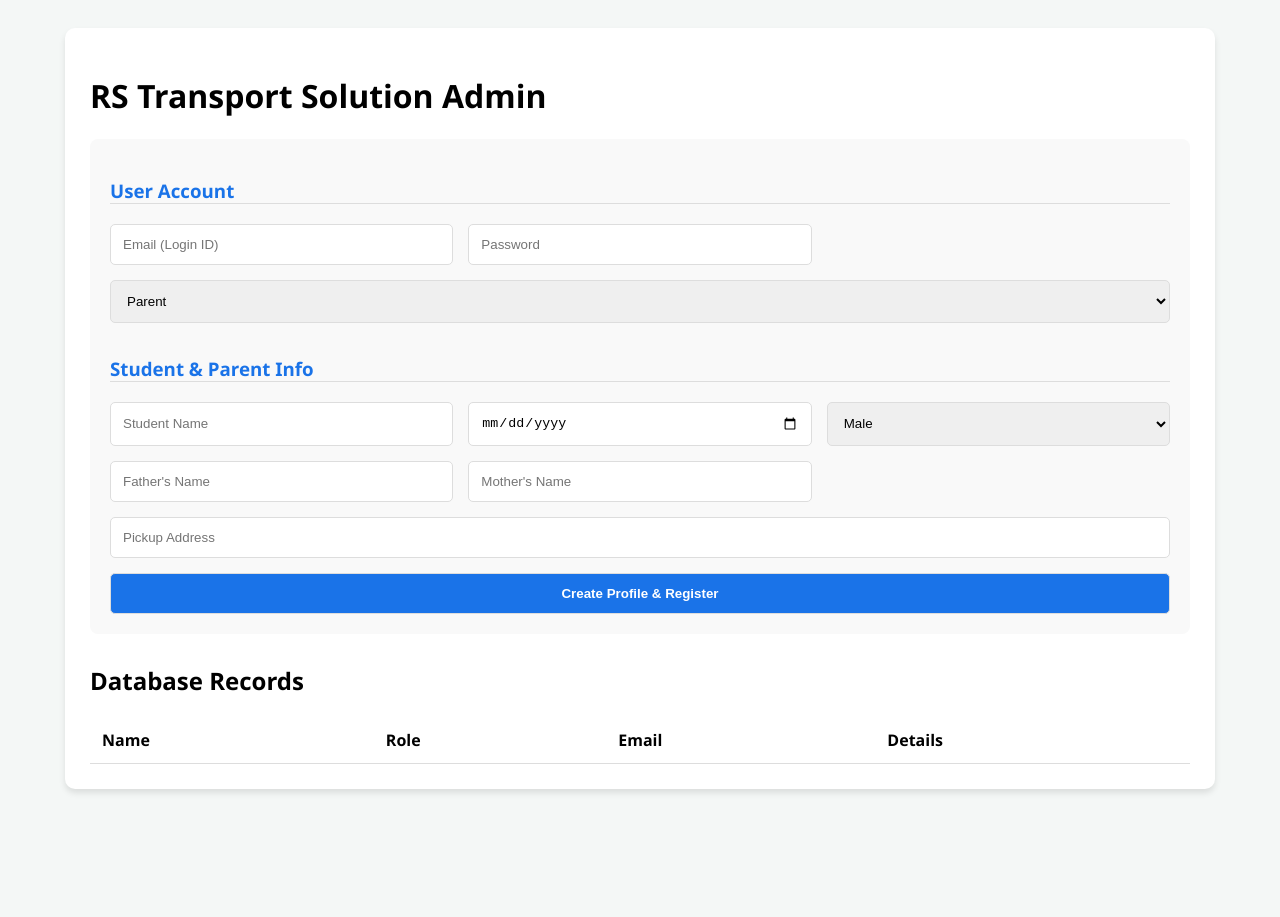
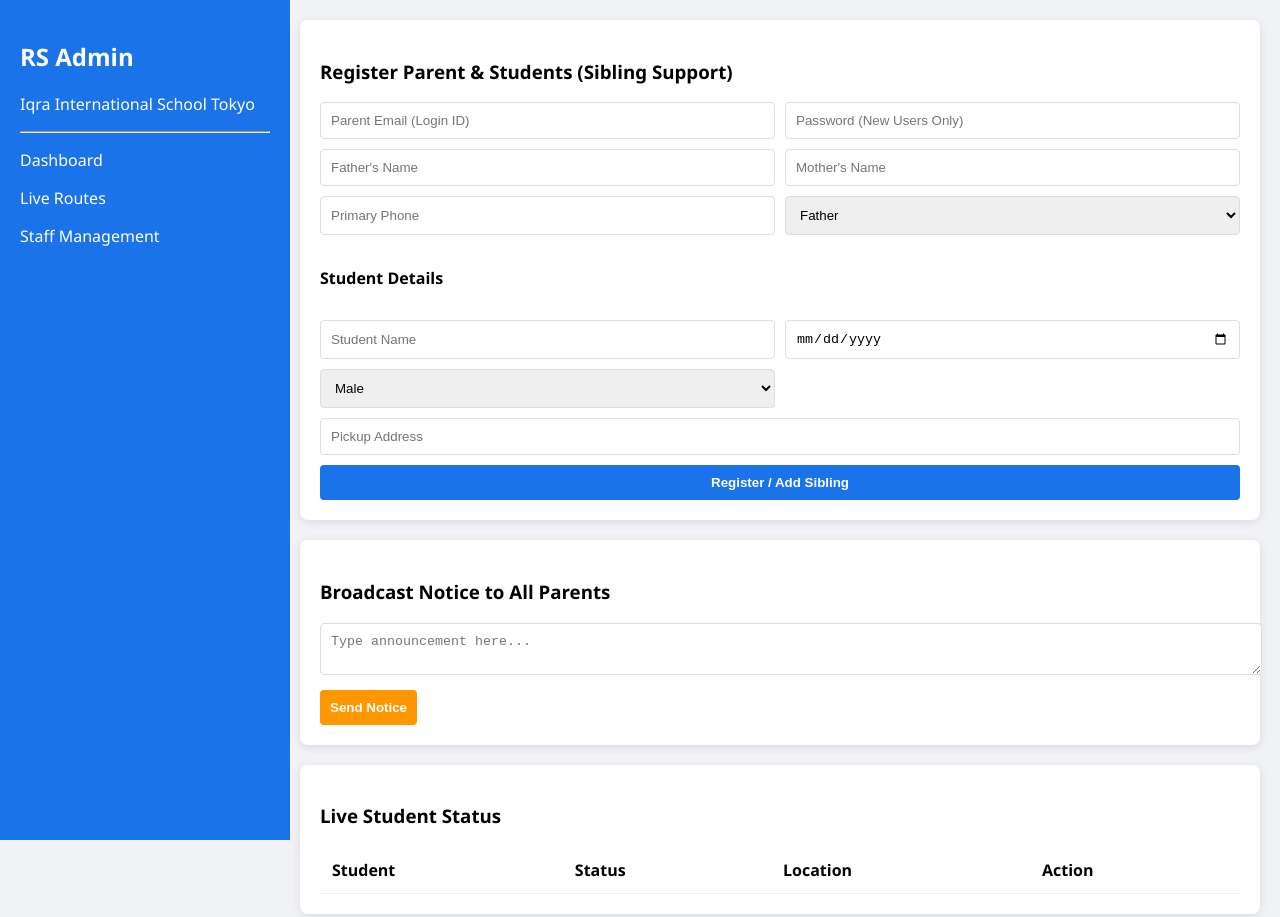
Before and after one commit to Shayban-Nasif/maktab-transport-system, a plain HTML site: page admin.html in a window 1280 px wide. Before the commit the page ends 817 px from the top, so only its background shows below. Drawn offline with Linux system fonts and the light colour scheme; no server answers.

Commit message:
Update admin.html
refined version

```diff
--- a/admin.html
+++ b/admin.html
@@ -5,95 +5,89 @@
     <meta name="viewport" content="width=device-width, initial-scale=1.0">
     <title>Admin - RS Transport Solution</title>
     <style>
-        body { font-family: 'Segoe UI', sans-serif; padding: 20px; background-color: #f4f7f6; }
-        .container { max-width: 1100px; margin: auto; background: white; padding: 25px; border-radius: 10px; box-shadow: 0 4px 6px rgba(0,0,0,0.1); }
-        form { display: grid; grid-template-columns: 1fr 1fr 1fr; gap: 15px; background: #f9f9f9; padding: 20px; border-radius: 8px; margin-bottom: 30px; }
-        h3 { grid-column: span 3; color: #1a73e8; border-bottom: 1px solid #ddd; margin-bottom: 5px; }
-        input, select, button { padding: 12px; border-radius: 5px; border: 1px solid #ddd; }
-        button { background: #1a73e8; color: white; font-weight: bold; cursor: pointer; grid-column: span 3; }
-        table { width: 100%; border-collapse: collapse; }
-        th, td { text-align: left; padding: 12px; border-bottom: 1px solid #ddd; }
-        .full { grid-column: span 3; }
+        body { font-family: 'Segoe UI', sans-serif; background: #f0f2f5; margin: 0; display: flex; }
+        .sidebar { width: 250px; background: #1a73e8; color: white; height: 100vh; padding: 20px; position: fixed; }
+        .main { margin-left: 280px; padding: 20px; width: calc(100% - 300px); }
+        .card { background: white; padding: 20px; border-radius: 8px; box-shadow: 0 2px 10px rgba(0,0,0,0.1); margin-bottom: 20px; }
+        form { display: grid; grid-template-columns: 1fr 1fr; gap: 10px; }
+        .full { grid-column: span 2; }
+        input, select, textarea { padding: 10px; border: 1px solid #ddd; border-radius: 4px; }
+        button { padding: 10px; background: #1a73e8; color: white; border: none; cursor: pointer; border-radius: 4px; font-weight: bold; }
+        table { width: 100%; border-collapse: collapse; margin-top: 10px; }
+        th, td { text-align: left; padding: 12px; border-bottom: 1px solid #eee; }
     </style>
 </head>
 <body>
-<div class="container">
-    <h1>RS Transport Solution Admin</h1>
+
+<div class="sidebar">
+    <h2>RS Admin</h2>
+    <p>Iqra International School Tokyo</p>
+    <hr>
+    <p>Dashboard</p>
+    <p>Live Routes</p>
+    <p>Staff Management</p>
+</div>
+
+<div class="main">
+    <div class="card">
+        <h3>Register Parent & Students (Sibling Support)</h3>
         <form id="regForm">
-        <h3>User Account</h3>
-        <input type="email" id="email" placeholder="Email (Login ID)" required>
-        <input type="password" id="password" placeholder="Password" required>
-        <select id="role" class="full" onchange="toggleForm()">
-            <option value="parent">Parent</option>
-            <option value="driver">Driver</option>
-        </select>
+            <input type="email" id="email" placeholder="Parent Email (Login ID)" required>
+            <input type="password" id="password" placeholder="Password (New Users Only)">
+            <input type="text" id="father" placeholder="Father's Name">
+            <input type="text" id="mother" placeholder="Mother's Name">
+            <input type="text" id="phone" placeholder="Primary Phone">
+            <select id="primaryContact"><option>Father</option><option>Mother</option></select>
 
-        <div id="parentFields" class="full" style="display: grid; grid-template-columns: 1fr 1fr 1fr; gap:15px;">
-            <h3>Student & Parent Info</h3>
-            <input type="text" id="studentName" placeholder="Student Name">
+            <h4 class="full">Student Details</h4>
+            <input type="text" id="sName" placeholder="Student Name">
             <input type="date" id="dob">
             <select id="gender"><option value="M">Male</option><option value="F">Female</option></select>
-            <input type="text" id="fatherName" placeholder="Father's Name">
-            <input type="text" id="motherName" placeholder="Mother's Name">
             <input type="text" id="address" placeholder="Pickup Address" class="full">
+
+            <button type="submit" class="full">Register / Add Sibling</button>
+        </form>
     </div>
 
-        <div id="driverFields" class="full" style="display: none;">
-            <h3>Driver Info</h3>
-            <input type="text" id="driverName" placeholder="Driver Full Name">
-            <input type="text" id="carNumber" placeholder="Car Plate Number">
+    <div class="card">
+        <h3>Broadcast Notice to All Parents</h3>
+        <textarea id="noticeTxt" class="full" style="width:100%" placeholder="Type announcement here..."></textarea>
+        <button onclick="sendNotice()" style="margin-top:10px; background: #ff9800;">Send Notice</button>
     </div>
 
-        <button type="submit">Create Profile & Register</button>
-    </form>
-
-    <h2>Database Records</h2>
-    <table id="userTable">
-        <thead><tr><th>Name</th><th>Role</th><th>Email</th><th>Details</th></tr></thead>
-        <tbody id="userList"></tbody>
+    <div class="card">
+        <h3>Live Student Status</h3>
+        <table id="liveTable">
+            <thead><tr><th>Student</th><th>Status</th><th>Location</th><th>Action</th></tr></thead>
+            <tbody id="studentList"></tbody>
         </table>
+    </div>
 </div>
 
 <script type="module">
     import { initializeApp } from "https://www.gstatic.com/firebasejs/10.7.1/firebase-app.js";
-    import { getAuth, createUserWithEmailAndPassword, onAuthStateChanged } from "https://www.gstatic.com/firebasejs/10.7.1/firebase-auth.js";
-    import { getFirestore, collection, addDoc, query, where, getDocs, onSnapshot } from "https://www.gstatic.com/firebasejs/10.7.1/firebase-firestore.js";
+    import { getAuth, createUserWithEmailAndPassword } from "https://www.gstatic.com/firebasejs/10.7.1/firebase-auth.js";
+    import { getFirestore, collection, addDoc, query, where, getDocs, onSnapshot, serverTimestamp } from "https://www.gstatic.com/firebasejs/10.7.1/firebase-firestore.js";
 
-    const firebaseConfig = {
-        apiKey: "AIzaSyCS163x5b5-MJXxJGwbjE0IlO7R58CkJMg",
-        authDomain: "maktab-transport.firebaseapp.com",
-        projectId: "maktab-transport",
-        storageBucket: "maktab-transport.firebasestorage.app",
-        messagingSenderId: "575357634901",
-        appId: "1:575357634901:web:4918fb77b0c21965af07dc"
-    };
-
+    const firebaseConfig = { /* YOUR CONFIG */ };
     const app = initializeApp(firebaseConfig);
     const auth = getAuth(app);
     const db = getFirestore(app);
 
-    // SECURITY GUARD: Uncomment this after creating your first Admin account
-    /*
-    onAuthStateChanged(auth, async (user) => {
-        if (user) {
-            const q = query(collection(db, "users"), where("uid", "==", user.uid));
-            const snap = await getDocs(q);
-            if (snap.empty || snap.docs[0].data().role !== 'admin') { window.location.href = "login.html"; }
-        } else { window.location.href = "login.html"; }
-    });
-    */
-
-    window.toggleForm = () => {
-        const role = document.getElementById('role').value;
-        document.getElementById('parentFields').style.display = role === 'parent' ? 'grid' : 'none';
-        document.getElementById('driverFields').style.display = role === 'driver' ? 'block' : 'none';
+    // Notice Function
+    window.sendNotice = async () => {
+        const text = document.getElementById('noticeTxt').value;
+        if(!text) return;
+        await addDoc(collection(db, "notices"), { msg: text, time: serverTimestamp() });
+        alert("Notice Sent!");
+        document.getElementById('noticeTxt').value = "";
     };
 
+    // Registration Logic
     document.getElementById('regForm').addEventListener('submit', async (e) => {
         e.preventDefault();
         const email = document.getElementById('email').value;
         const password = document.getElementById('password').value;
-        const role = document.getElementById('role').value;
 
         try {
             let uid;
@@ -104,32 +98,34 @@
                 const userCred = await createUserWithEmailAndPassword(auth, email, password);
                 uid = userCred.user.uid;
                 await addDoc(collection(db, "users"), {
-                    uid, email, role,
-                    name: role === 'driver' ? document.getElementById('driverName').value : document.getElementById('fatherName').value
+                    uid, email, role: "parent",
+                    father: document.getElementById('father').value,
+                    mother: document.getElementById('mother').value,
+                    phone: document.getElementById('phone').value
                 });
             } else {
                 uid = snap.docs[0].data().uid;
             }
 
-            if (role === 'parent') {
             await addDoc(collection(db, "students"), {
                 parentUid: uid,
-                    name: document.getElementById('studentName').value,
+                name: document.getElementById('sName').value,
+                dob: document.getElementById('dob').value,
+                gender: document.getElementById('gender').value,
                 address: document.getElementById('address').value,
-                    gender: document.getElementById('gender').value,
-                    status: "Awaiting Pickup"
+                status: "Awaiting"
             });
-            }
-            alert("Success!");
+            alert("Registered successfully!");
         } catch (err) { alert(err.message); }
     });
 
-    onSnapshot(collection(db, "users"), (snap) => {
-        const list = document.getElementById('userList');
+    // Live View Listener
+    onSnapshot(collection(db, "students"), (snap) => {
+        const list = document.getElementById('studentList');
         list.innerHTML = "";
         snap.forEach(d => {
-            const u = d.data();
-            list.innerHTML += `<tr><td>${u.name}</td><td>${u.role}</td><td>${u.email}</td><td>ID: ${u.uid.slice(0,5)}...</td></tr>`;
+            const s = d.data();
+            list.innerHTML += `<tr><td>${s.name}</td><td><b>${s.status}</b></td><td>${s.address}</td><td><button>Edit</button></td></tr>`;
         });
     });
 </script>
```
Lines whose indentation alone changed are shown as unchanged.
